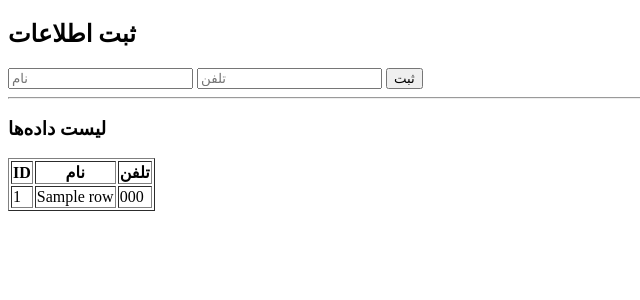
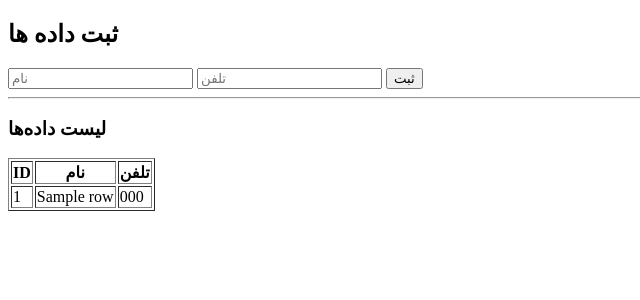
Before and after one commit to mosahebtalab-prog/excel-webapp, a Flask app: template templates/index.html in a window 1280 px wide. Shown: the top 300 px of the page, without its empty margins (0-640 px from the left). Run offline with Flask 3, Linux system fonts and the light colour scheme; the template is opened without the code that fills it: most values are stand-ins (such as "Sample title", 1, 10 or a date in 2020).

Commit message:
Add files via upload

```diff
--- a/templates/index.html
+++ b/templates/index.html
@@ -5,7 +5,7 @@
 </head>
 <body>
 
-<h2>ثبت اطلاعات</h2>
+<h2>ثبت داده ها</h2>
 
 <form method="POST" action="/add">
     <input name="name" placeholder="نام">
```
